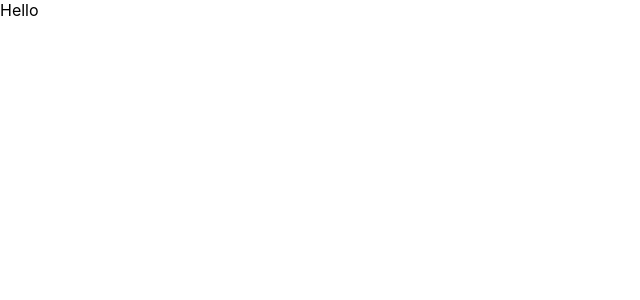
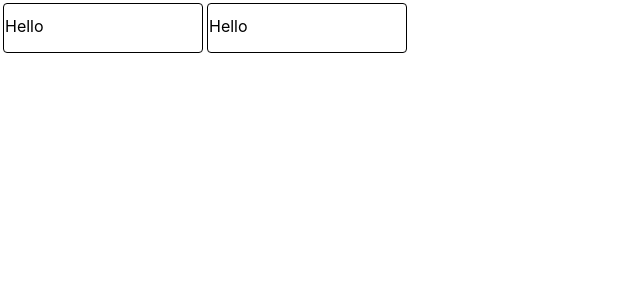
Before and after one commit to somteacodes/spreadsheetreact, a React (Create React App) app: page / in a window 1280 px wide. Shown: the top 300 px of the page, without its empty margins (0-640 px from the left). Built offline with nearby package versions, Linux system fonts and the light colour scheme.

Commit message:
created grid components

```diff
--- a/src/App.tsx
+++ b/src/App.tsx
@@ -1,16 +1,13 @@
 // import React from 'react';
 
 import './App.css';
-import Cell from './components/Cell/Cell';
+
+import SheetView from './views/SheetView';
 
 function App() {
 
   return (
-    <>
-    <Cell>
-      Non edit mode
-    </Cell>
-   </>
+   <SheetView/>
   );
 }
 
--- a/src/components/Cell/Cell.css
+++ b/src/components/Cell/Cell.css
@@ -1,11 +1,12 @@
 .cellInput{
-    width: 85%;
-    height: 100%;
+    width: 200px;
+    height: 50px;
     padding: 12px 1px;
     border: 1px solid #ccc;
     border-radius: 4px;
     border: 1px solid black;
     transition: box-shadow 0.1s ease-in;
+overflow: auto;
 
 }
 
@@ -14,3 +15,15 @@
     outline: none;
     box-shadow:0 0 15px 4px rgba(0, 0, 0, 0.2);
 }
+
+.cellLabel{
+    overflow: hidden;
+    width: 200px;
+    height: 50px;
+    padding: 12px 1px;
+    border: 1px solid #ccc;
+    border-radius: 4px;
+    border: 1px solid black;
+
+
+}
--- a/src/components/Cell/Cell.tsx
+++ b/src/components/Cell/Cell.tsx
@@ -44,7 +44,7 @@ const Cell: FC<CellProps> = (props) => {
       {editMode ? (
         <input ref={inputRef} value={cellValue} data-cell-key="2" className="cellInput" onChange={updateCellValue}/>
       ) : (
-        <div data-cell-key="2" onClick={changeLabelToInput}>
+        <div data-cell-key="2" onClick={changeLabelToInput} className="cellLabel">
           {cellValue}
         </div>
       )}
--- a/src/components/Column/Column.tsx
+++ b/src/components/Column/Column.tsx
@@ -1,10 +1,10 @@
 import { FC } from "react"
 
-const Column:FC = () => {
+const Column:FC = ({children}) => {
     return (
-        <div>
-
-        </div>
+        <td>
+            {children}
+        </td>
     )
 }
 
--- a/src/components/Row/Row.tsx
+++ b/src/components/Row/Row.tsx
@@ -1,10 +1,10 @@
 import { FC } from "react"
 
-const Row:FC = () => {
+const Row:FC = ( {children}) => {
     return (
-        <div>
-
-        </div>
+        <tr>
+            {children}
+        </tr>
     )
 }
 
--- a/src/components/Sheet/Sheet.tsx
+++ b/src/components/Sheet/Sheet.tsx
@@ -1,10 +1,24 @@
 import { FC } from "react"
+import Cell from "../Cell/Cell"
+import Column from "../Column/Column"
+import Row from "../Row/Row"
 
 const Sheet:FC = () => {
     return (
-        <div>
+        <table>
+            <tbody>
 
-        </div>
+                <Row>
+                    <Column>
+                        <Cell/>
+                    </Column>
+                    <Column>
+                        <Cell/>
+                    </Column>
+                </Row>
+
+            </tbody>
+        </table>
     )
 }
 
--- a/src/views/SheetView.tsx
+++ b/src/views/SheetView.tsx
@@ -1,10 +1,11 @@
 import { FC } from "react"
+import Sheet from "../components/Sheet/Sheet"
 
 const SheetView:FC = () => {
     return (
-        <div>
 
-        </div>
+            <Sheet/>
+
     )
 }
 
```
